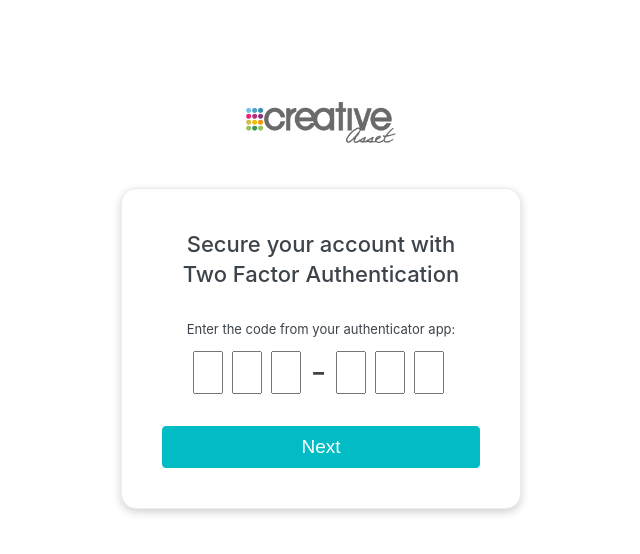
After one commit to dhedley9/python-flask-support-ticket-portal, a Flask app: page /login/setup-2fa-confirm in a window 1280 px wide. The commit adds this page. Shown: the top 554 px of the page, without its empty margins (319-959 px from the left). Run offline with Flask 3, Linux system fonts and the light colour scheme; parts of the project's set-up code (start-up, migrations or seed data) failed here and were passed over; some libraries are stand-ins or nearby versions.

Commit message:
NEW FUNC: Added setup process for app based two factor authentication

```diff
--- a/app.py
+++ b/app.py
@@ -1,7 +1,7 @@
 import flask_login
 import bleach
 
-from flask import Flask, request, redirect, url_for, render_template, flash
+from flask import Flask, request, redirect, url_for, render_template, flash, session
 from flask_wtf.csrf import CSRFProtect
 
 import core.config as config
@@ -12,6 +12,7 @@ from core.users import Users
 from core.user import User
 from core.tickets import Tickets
 from core.comments import Comments
+from core.auth import Auth
 
 # Create the database tables and the default admin user, if they don't exist
 Database.create_default_tables()
@@ -39,7 +40,24 @@ def load_user( user_id ):
 # Unauthorized handler to redirect to login page
 @login_manager.unauthorized_handler
 def handle_needs_login():
+
     return redirect( url_for( 'login' ) )
+
+@app.before_request
+def enforce_two_factor():
+
+    endpoint = request.endpoint
+    user     = flask_login.current_user
+
+    if( not user or user.is_anonymous ):
+        return
+
+    if endpoint is None or endpoint in ['login', 'login_setup_2fa', 'login_setup_2fa_confirm', 'static']:
+        return
+
+    if ( user.two_factor_auth == False ):
+
+        return redirect( url_for( 'login_setup_2fa_confirm' ) )
 
 # ROUTE - Index
 @app.route( '/' )
@@ -107,6 +125,65 @@ def login():
 
     return render_template( 'login.html' )
 
+# ROUTE - /login/setup-2fa
+@app.route( '/login/setup-2fa', methods=['GET', 'POST'] )
+def login_setup_2fa():
+
+    """
+    Returns and handles the 2FA setup form
+    """
+
+    user = flask_login.current_user
+
+    secret = Auth.create_secret()
+    uri    = Auth.get_2fa_link( secret, user.email, 'TestSite' )
+    qr     = Auth.get_qr_code( uri )
+    image  = Auth.get_qr_code_img( qr )
+
+    Users.update_user( user.id, { 'secret': secret } )
+
+    confirm_url = url_for( 'login_setup_2fa_confirm' )
+
+    return render_template( 'login-setup-2fa.html', qrcode_image = image, secret = secret, confirm_url = confirm_url )
+
+# ROUTE - /login/setup-2fa-confirm
+@app.route( '/login/setup-2fa-confirm', methods=['GET', 'POST'] )
+def login_setup_2fa_confirm():
+
+    """
+    Handles the 2FA setup confirmation form
+    """
+
+    user = flask_login.current_user
+
+    # Handle the submission of the 2FA setup confirmation form
+    if request.method == 'POST':
+
+        # Get the code digits
+        digit_1 = request.form.get( 'two_factor_code_digit_1' )
+        digit_2 = request.form.get( 'two_factor_code_digit_2' )
+        digit_3 = request.form.get( 'two_factor_code_digit_3' )
+        digit_4 = request.form.get( 'two_factor_code_digit_4' )
+        digit_5 = request.form.get( 'two_factor_code_digit_5' )
+        digit_6 = request.form.get( 'two_factor_code_digit_6' )
+
+        # Concatenate the digits to form the code
+        code = f"{digit_1}{digit_2}{digit_3}{digit_4}{digit_5}{digit_6}"
+
+        # Check the code is valid
+        if not Auth.verify_2fa_code( code, user.secret ):
+
+            flash( 'That code didn\'t work. Maybe it expired?', 'error' )
+
+            return render_template( 'login-setup-confirm-2fa.html' )
+
+        user.passed_two_factor_auth()
+
+        # Redirect to the homepage
+        return redirect( url_for( 'index' ) )
+
+    return render_template( 'login-setup-confirm-2fa.html' )
+
 # ROUTE - /register
 @app.route( '/register' )
 def register():
@@ -125,6 +202,7 @@ def logout():
     Simple route logs out the current user
     """
 
+    session.pop( 'two_factor_auth', None )
     flask_login.logout_user()
     flash( 'You have been logged out', 'success' )
 
--- a/core/database.py
+++ b/core/database.py
@@ -50,6 +50,7 @@ class Database():
             salt TEXT NOT NULL,
             role TEXT NOT NULL,
             date_created DATETIME NOT NULL,
+            secret VARCHAR(32),
             last_login DATETIME
         ); """
 
--- a/requirements.txt
+++ b/requirements.txt
@@ -4,11 +4,15 @@ click==8.1.7
 Flask==3.0.3
 Flask-Login==0.6.3
 Flask-WTF==1.2.1
+gunicorn==23.0.0
 itsdangerous==2.2.0
 Jinja2==3.1.4
 MarkupSafe==3.0.2
+packaging==24.1
+pillow==11.0.0
+pyotp==2.9.0
+qrcode==8.0
 six==1.16.0
 webencodings==0.5.1
 Werkzeug==3.0.4
 WTForms==3.2.0
-gunicorn>=23,<24
--- a/static/css/style.css
+++ b/static/css/style.css
@@ -91,7 +91,7 @@ textarea::placeholder {
 --------------------------------------------------------------*/
 
 .login-wrap{
-    width: 380px;
+    width: 400px;
     margin: auto;
 }
 
@@ -192,6 +192,67 @@ textarea::placeholder {
     text-align: center;
 }
 
+/* 2fa Setup Page */
+
+.two-factor-setup h2{
+    margin-bottom: 20px;
+}
+
+.two-factor-setup .qr-code{
+    text-align: center;;
+}
+
+.two-factor-setup .qr-code div{
+    text-align: left;
+}
+
+.two-factor-setup .qr-code img{
+    max-width: 100%;
+    width: 215px;
+}
+
+.two-factor-setup .secret{
+    margin-bottom: 20px;
+}
+
+.two-factor-setup .secret input{
+    width: 100%;
+    margin-top: 5px;
+    font-size: 15px;
+    padding: 5px;
+}
+
+/* 2fa Confirm Page */
+
+.two-factor-confirm h2{
+    margin-bottom: 20px;
+}
+
+.two-factor-confirm .two-factor-code-wrap .two-factor-code-label{
+    text-align: center;
+}
+
+.two-factor-confirm .two-factor-code-wrap .two-factor-code{
+    display: flex;
+    justify-content: center;
+    align-items: center;
+    margin-top: 10px;
+    margin-bottom: 30px;
+}
+
+.two-factor-confirm .two-factor-code-wrap .two-factor-code .two-factor-code-separator{
+    font-size: 34px;
+    margin-left: 5px;
+    margin-right: 10px;
+}
+
+.two-factor-confirm .two-factor-code-wrap .two-factor-code .two-factor-code-digits input{
+    width: 30px;
+    font-size: 25px;
+    padding: 5px;
+    margin-right: 5px;
+    text-align: center;
+}
 
 /*--------------------------------------------------------------
 # Portal
--- /dev/null
+++ b/static/js/login-two-factor.js
@@ -0,0 +1,33 @@
+jQuery( function($) {
+
+    $('.two-factor-code input').on('input', function() {
+
+        if ($(this).val().length === 1) {
+
+            let next = $(this).next("input");
+
+            if( next.length ) {
+                next.focus();
+                return;
+            }
+
+            next = $(this).closest('.two-factor-code-digits').nextAll('.two-factor-code-digits').find('input:first');
+
+            if( next.length ) {
+                next.focus();
+                return;
+            }
+        }
+    });
+
+    $('.two-factor-code input[name="two_factor_code_digit_1"]').on( 'paste', function(event) {
+
+        let paste = (event.originalEvent.clipboardData || window.clipboardData).getData("text");
+
+        $('.two-factor-code input').each( function( index, element ) {
+
+            $(this).val( paste[index] );
+            $(this).focus();
+        });
+    });
+});
--- /dev/null
+++ b/templates/login-setup-confirm-2fa.html
@@ -0,0 +1,61 @@
+<!DOCTYPE html>
+<html>
+    <head>
+        <title>Login</title>
+        <link rel="stylesheet" href="{{ url_for('static', filename='/css/style.css') }}">
+        <link rel="stylesheet" href="https://cdnjs.cloudflare.com/ajax/libs/font-awesome/6.6.0/css/all.min.css" integrity="sha512-Kc323vGBEqzTmouAECnVceyQqyqdsSiqLQISBL29aUW4U/M7pSPA/gEUZQqv1cwx4OnYxTxve5UMg5GT6L4JJg==" crossorigin="anonymous" referrerpolicy="no-referrer" />
+        <script src="https://code.jquery.com/jquery-3.7.1.min.js" integrity="sha256-/JqT3SQfawRcv/BIHPThkBvs0OEvtFFmqPF/lYI/Cxo=" crossorigin="anonymous"></script>
+        <script src="{{ url_for('static', filename='/js/login-two-factor.js') }}"></script>
+    </head>
+    <body>
+
+        <div class="login-wrap two-factor-confirm">
+
+            <div class="login">
+
+                <div class="login-header">
+                    <img src="{{ url_for('static', filename='/images/ca-logo.png') }}" alt="Creative Asset Logo">
+                </div>
+
+                {% with messages = get_flashed_messages(with_categories=true) %}
+                    {% if messages %}
+                        {% for category, message in messages %}
+                            <div class="notice notice-{{ category }}">
+                                {{ message | safe }}
+                            </div>
+                        {% endfor %}
+                    {% endif %}
+                {% endwith %}
+
+                <form id="login-form" action="{{ confirm_url }}" method="POST">
+
+                    <h2>Secure your account with Two Factor Authentication</h2>
+
+                    <div class="two-factor-code-wrap">
+                        <div class="two-factor-code-label">Enter the code from your authenticator app:</div>
+
+                        <div class="two-factor-code">
+                            <div class="two-factor-code-digits">
+                                <input type="text" name="two_factor_code_digit_1" value="" required maxlength="1">
+                                <input type="text" name="two_factor_code_digit_2" value="" required maxlength="1">
+                                <input type="text" name="two_factor_code_digit_3" value="" required maxlength="1">
+                            </div>
+
+                            <div class="two-factor-code-separator">-</div>
+
+                            <div class="two-factor-code-digits">
+                                <input type="text" name="two_factor_code_digit_4" value="" required maxlength="1">
+                                <input type="text" name="two_factor_code_digit_5" value="" required maxlength="1">
+                                <input type="text" name="two_factor_code_digit_6" value="" required maxlength="1">
+                            </div>
+                        </div>
+                    </div>
+
+
+                    <input type="submit" name="submit" id="login_submit" class="button button-primary" value="Next">
+                    <input type="hidden" name="csrf_token" value="{{ csrf_token() }}"/>
+                </form>
+            </div>
+        </div>
+    </body>
+</html>
```
Also changed, not shown: core/auth.py (added, +43 -0 lines), core/user.py (+17 -0 lines), core/users.py (+4 -3 lines), templates/login-setup-2fa.html (added, +49 -0 lines).
